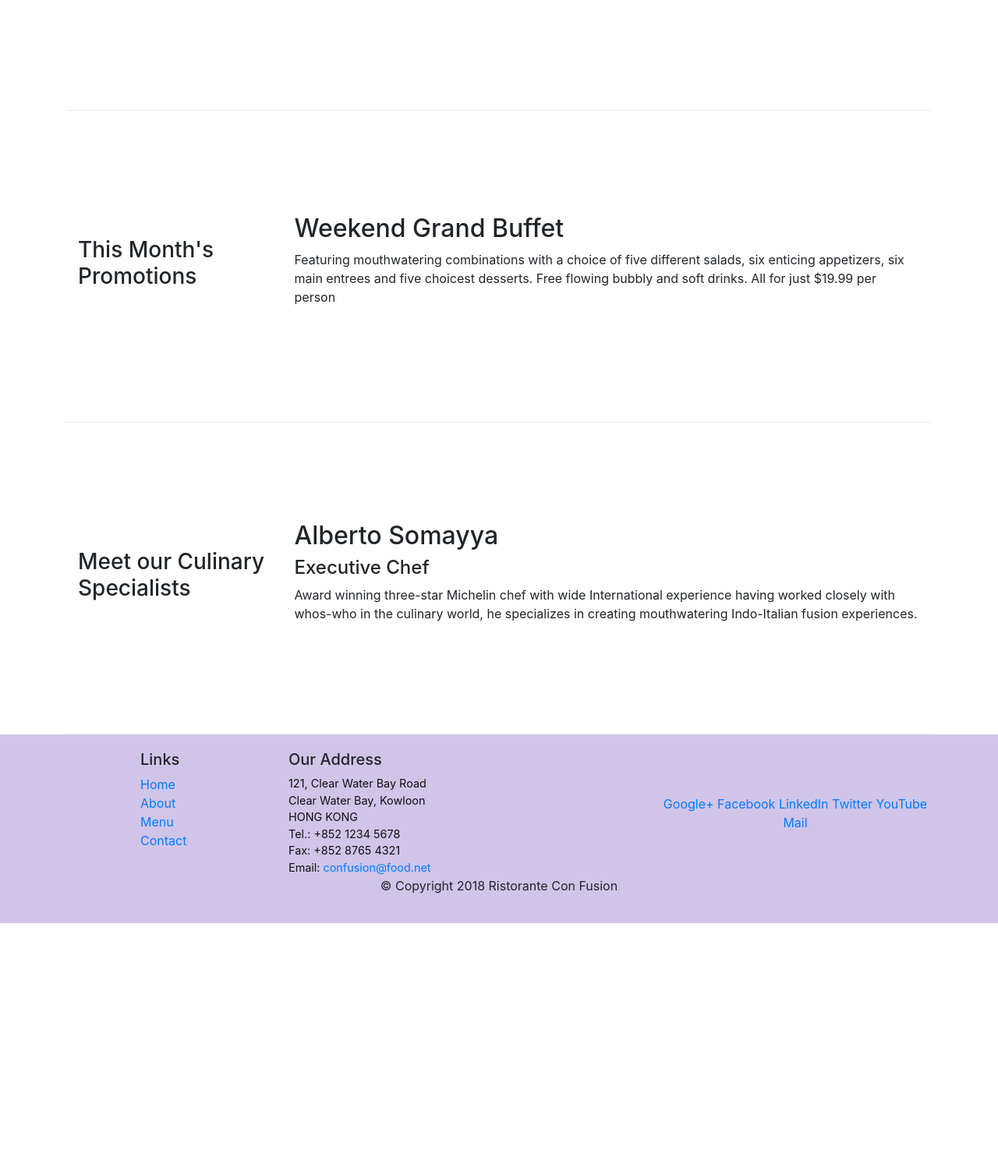
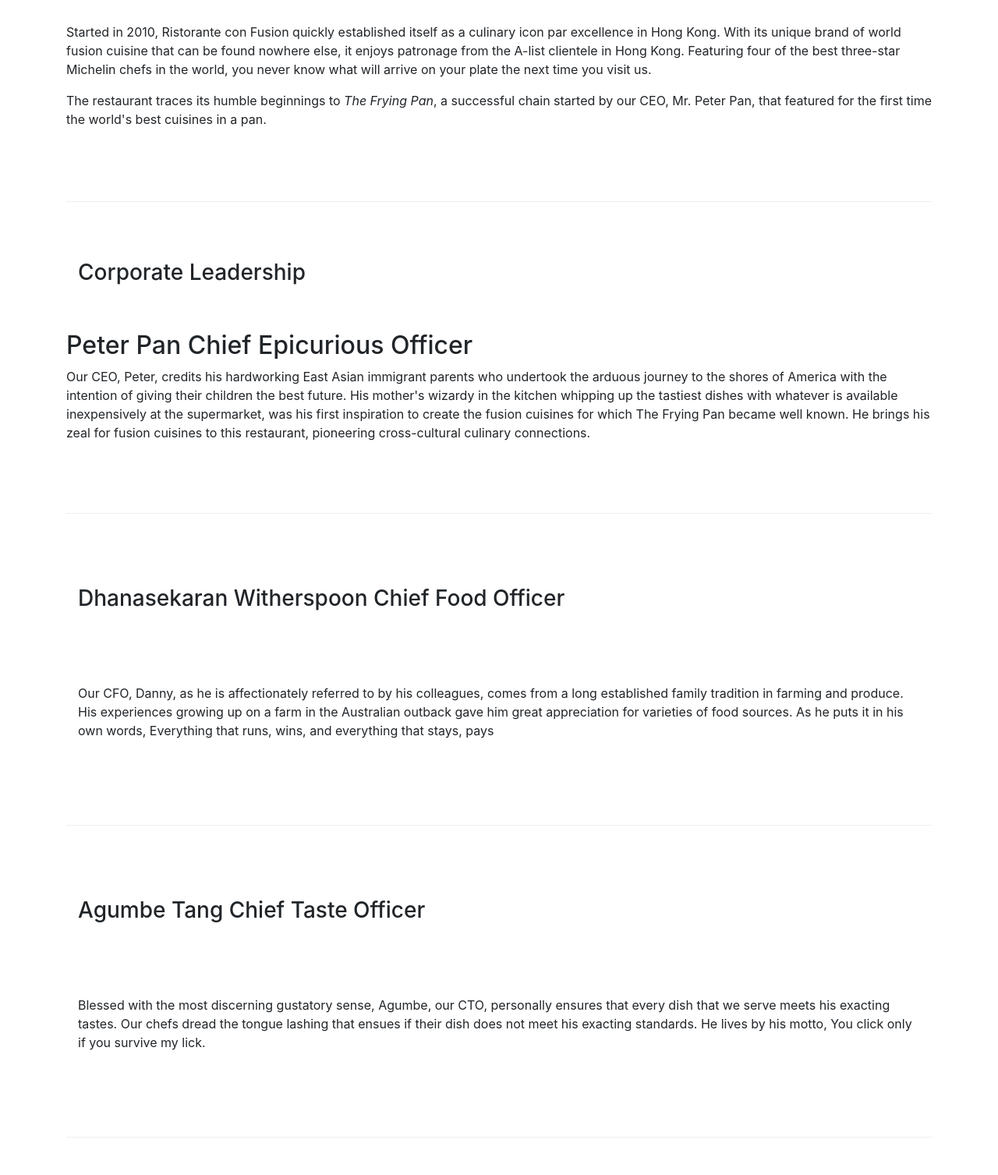
Before and after one commit to tungroblox/tung, a website: page index.html in a window 1280 px wide. Shown: the part 542-2049 px from the top of the page at 78% size. Before the commit the page ends 1726 px from the top, so only its background shows below. Drawn offline with nearby package versions, Linux system fonts and the light colour scheme.

Commit message:
first commit

```diff
--- a/index.html
+++ b/index.html
@@ -5,7 +5,7 @@
 	<meta charset="utf-8">
 	<meta name="viewport" content="width=device-width, initial-scale=1, shrink-to-fit=no">
 	<meta http-equiv="x-ua-compatible" content="ie=edge">
-    <title>Ristorante Con Fusion</title>
+    <title>Ristorante Con Fusion: About Us</title>
 	<link rel="stylesheet" href="node_modules/bootstrap/dist/css/bootstrap.min.css">
 	<link rel="stylesheet" href="css/style.css">
 </head>
@@ -24,39 +24,64 @@
             </div>
         </div>
     </header>
-
     <div class="container">
         <div class="row row-content align-items-center">
             <div class="col-12 col-sm-4 col-md-3">
-                <h3>Our Lipsmacking Culinary Creations</h3>
+               <h3>About Us</h3>
+               <hr>
             </div>
-            <div class="col col-sm col-md">
-                <h2>Uthappizza</h2>
-                <p>A unique combination of Indian Uthappam (pancake) and Italian pizza, topped with Cerignola olives, ripe vine cherry tomatoes, Vidalia onion, Guntur chillies and Buffalo Paneer.</p>
+
+
+        <div class="row row-content align-items-center">
+            <div class="col-12 col-sm-4 col-md-3">
+                <h3>Our History</h3>
+            </div>
+            <div >
+
+                <p>Started in 2010, Ristorante con Fusion quickly established itself as a culinary icon par excellence in Hong Kong. With its unique brand of world fusion cuisine that can be found nowhere else, it enjoys patronage from the A-list clientele in Hong Kong. Featuring four of the best three-star Michelin chefs in the world, you never know what will arrive on your plate the next time you visit us.</p>
+                <p>The restaurant traces its humble beginnings to <em>The Frying Pan</em>, a successful chain started by our CEO, Mr. Peter Pan, that featured for the first time the world's best cuisines in a pan.</p>
             </div>
         </div>
 
         <div class="row row-content align-items-center">
-            <div class="col-12 col-sm-4 col-md-3">
-                <h3>This Month's Promotions</h3>
+            <div class="col-12 ">
+                <h3>Corporate Leadership</h3>
             </div>
-            <div class="col col-sm col-md">
-                <h2>Weekend Grand Buffet</h2>
-                <p>Featuring mouthwatering combinations with a choice of five different salads, six enticing appetizers, six main entrees and five choicest desserts. Free flowing bubbly and soft drinks. All for just $19.99 per person </p>
+            <div >
+                <h2>Peter Pan Chief Epicurious Officer</h2>
+                <p>Our CEO, Peter, credits his hardworking East Asian immigrant parents who undertook the arduous journey to the shores of America with the intention of giving their children the best future. His mother's wizardy in the kitchen whipping up the tastiest dishes with whatever is available inexpensively at the supermarket, was his first inspiration to create the fusion cuisines for which The Frying Pan became well known. He brings his zeal for fusion cuisines to this restaurant, pioneering cross-cultural culinary connections.</p>
             </div>
         </div>
 
         <div class="row row-content align-items-center">
-            <div class="col-12 col-sm-4 col-md-3">
-                <h3>Meet our Culinary Specialists</h3>
+            <div class="col-12 ">
+                <h3>Dhanasekaran Witherspoon Chief Food Officer</h3>
             </div>
             <div class="col col-sm col-md">
-                <h2>Alberto Somayya</h2>
-                <h4>Executive Chef</h4>
-                <p>Award winning three-star Michelin chef with wide International experience having worked closely with whos-who in the culinary world, he specializes in creating mouthwatering Indo-Italian fusion experiences. </p>
+                <p>Our CFO, Danny, as he is affectionately referred to by his colleagues, comes from a long established family tradition in farming and produce. His experiences growing up on a farm in the Australian outback gave him great appreciation for varieties of food sources. As he puts it in his own words, Everything that runs, wins, and everything that stays, pays</p>
             </div>
         </div>
+
+
+    <div class="row row-content align-items-center">
+        <div class="col-12 ">
+            <h3>Agumbe Tang Chief Taste Officer</h3>
+        </div>
+        <div class="col col-sm col-md">
+            <p>Blessed with the most discerning gustatory sense, Agumbe, our CTO, personally ensures that every dish that we serve meets his exacting tastes. Our chefs dread the tongue lashing that ensues if their dish does not meet his exacting standards. He lives by his motto, You click only if you survive my lick.</p>
+        </div>
     </div>
+    </div>
+
+    <div class="row row-content align-items-center">
+        <div class="col-12 ">
+            <h3>Alberto Somayya Executive Chef</h3>
+        </div>
+        <div class="col col-sm col-md">
+            <p>Award winning three-star Michelin chef with wide International experience having worked closely with whos-who in the culinary world, he specializes in creating mouthwatering Indo-Italian fusion experiences. He says, Put together the cuisines from the two craziest cultures, and you get a winning hit! Amma Mia!</p>
+        </div>
+    </div>
+</div>
 
     <footer class="footer">
         <div class="container">
--- a/package.json
+++ b/package.json
@@ -2,7 +2,7 @@
   "name": "confusion",
   "version": "1.0.0",
   "description": "This is a website for Ristorante Con Fusion",
-  "main": "index.html",
+  "main": "aboutus.html",
   "scripts": {
     "start": "npm run lite",
     "test": "echo \"Error: no test specified\" && exit 1",
@@ -11,7 +11,7 @@
   "author": "",
   "license": "ISC",
   "devDependencies": {
-    "lite-server": "^2.3.0"
+    "lite-server": "^2.6.1"
   },
   "dependencies": {
     "bootstrap": "^4.0.0"
```
Also changed, not shown: 1 other file.
